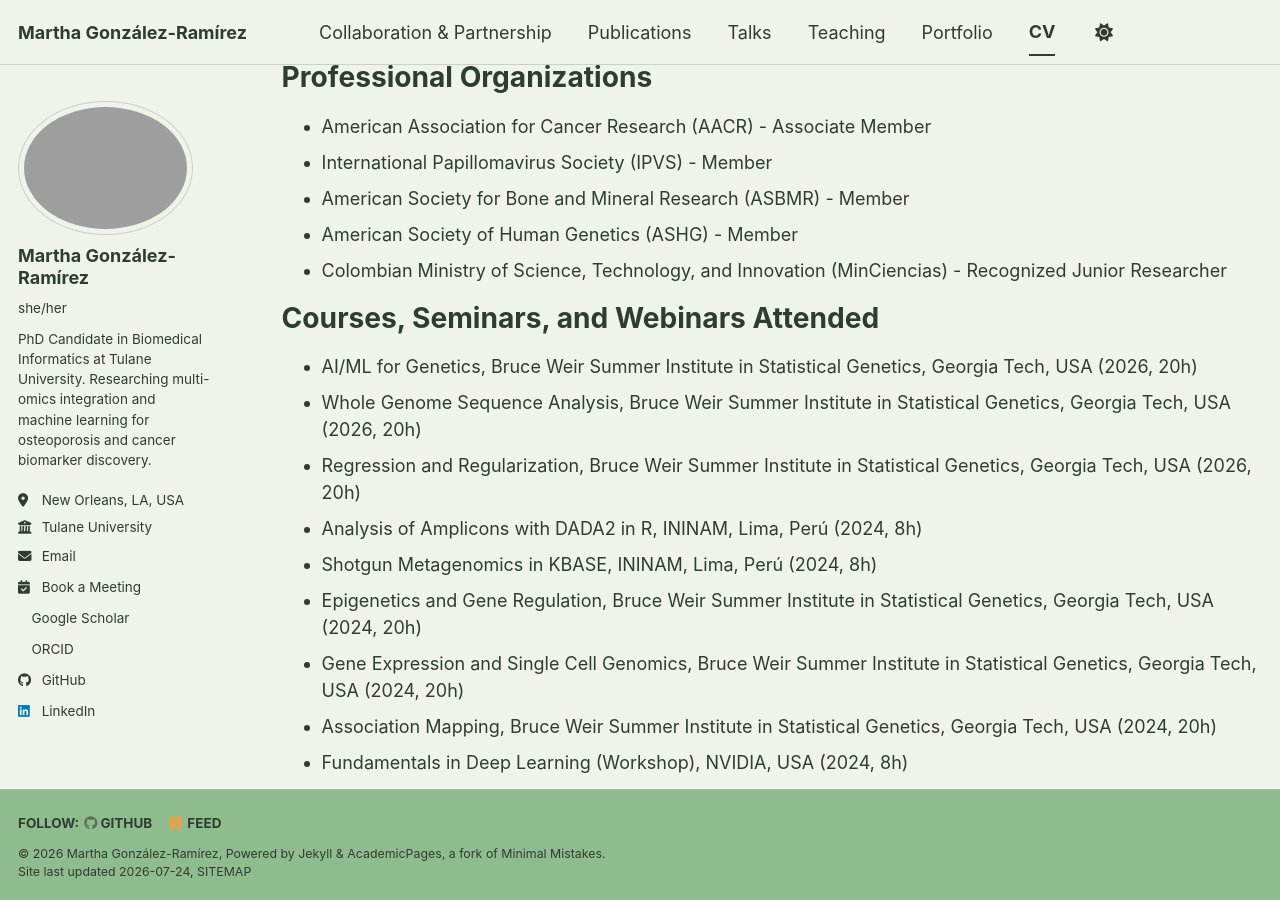
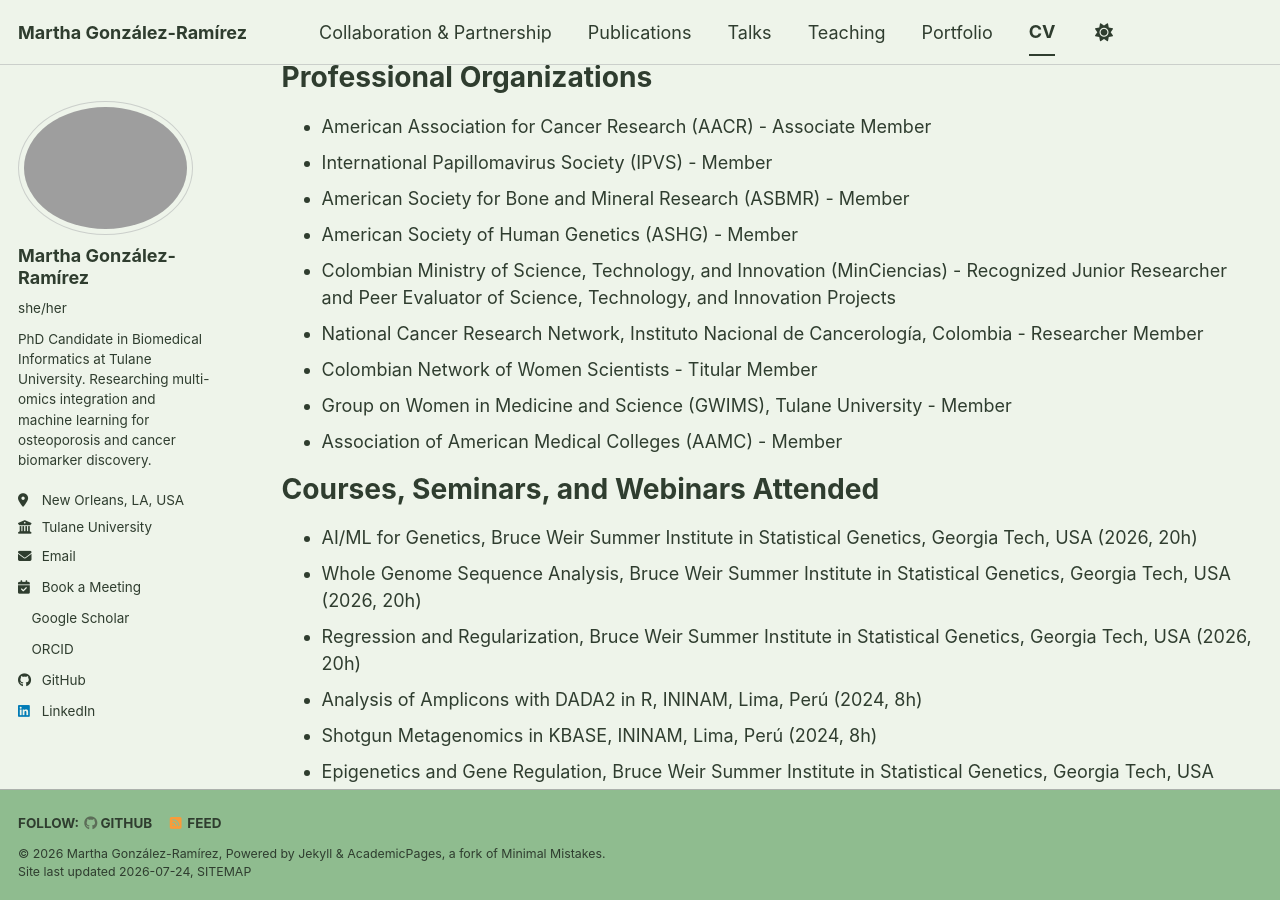
Before and after one commit to migonzalezr/migonzalezr.github.io, a Jekyll site: the page built from _pages/cv.md, in a window 1280 px wide and 900 px high, scrolled down 7475 px. Built offline with Jekyll 4.4.1, drawn with Linux system fonts in a browser that asks for light colours; a style sheet for code colours, icons or effects is not loaded.

Commit message:
Add missing professional organizations to CV

```diff
--- a/_pages/cv.md
+++ b/_pages/cv.md
@@ -102,7 +102,12 @@ Professional Organizations
 * International Papillomavirus Society (IPVS) - Member
 * American Society for Bone and Mineral Research (ASBMR) - Member
 * American Society of Human Genetics (ASHG) - Member
-* Colombian Ministry of Science, Technology, and Innovation (MinCiencias) - Recognized Junior Researcher
+* Colombian Ministry of Science, Technology, and Innovation (MinCiencias) - Recognized Junior Researcher and Peer Evaluator of Science, Technology, and Innovation Projects
+* National Cancer Research Network, Instituto Nacional de Cancerología, Colombia - Researcher Member
+* Colombian Network of Women Scientists - Titular Member
+* Group on Women in Medicine and Science (GWIMS), Tulane University - Member
+* Association of American Medical Colleges (AAMC) - Member
+
 
 Courses, Seminars, and Webinars Attended
 ======
```
